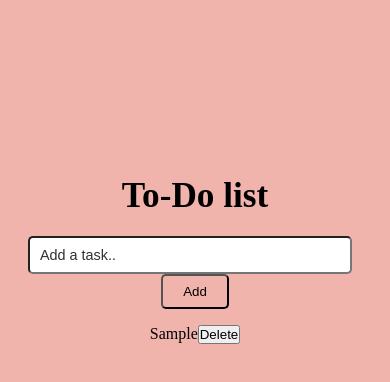
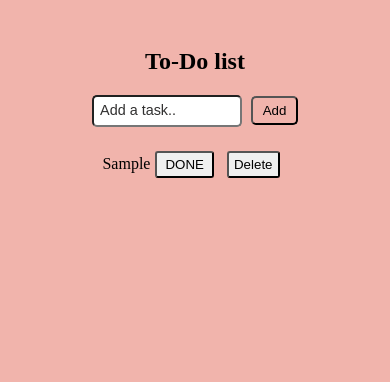
Before and after one commit to snehab162004/to-do-list, a plain HTML site: page index.html in a window 390 px wide. Both pictures are taken after typing "Sample" into the empty fields and a click on the button "Add". Drawn offline with Linux system fonts and the light colour scheme.

Commit message:
responsive added

```diff
--- a/index.js
+++ b/index.js
@@ -1,53 +1,67 @@
-//get neccessary elements
-
+// Get necessary elements
 const taskInput = document.getElementById("task-input");
 const addBtn = document.getElementById("add-btn");
 const taskList = document.getElementById("task-list");
 
-//function to add a task
-
+// Function to add a task
 function addTask() {
     const taskText = taskInput.value;
 
-    if(taskText) {
-    //create a new list item
+    if (taskText) {
+        // Create a new list item
         const taskItem = document.createElement("li");
         taskItem.innerText = taskText;
         taskItem.classList.add("task-item");
 
-    //add event listener to mark task as completed
-    taskItem.addEventListener("click", function() {
+
+        // Add a done button to mark task as completed
+        const doneBtn = document.createElement("button");
+        doneBtn.classList.add("done-btn");
+        doneBtn.innerText = "DONE";
+
+        doneBtn.addEventListener("click", function(event) {
+            event.stopPropagation();
             taskItem.classList.toggle("completed");
+
+            if (taskItem.classList.contains("completed")) {
+                doneBtn.innerText = "Completed";
+            } else {
+                doneBtn.innerText = "Done";
+            }
         });
 
-    //add a delete btn to remove task
-    const deleteBtn = document.createElement("Button");
+
+        // Add a delete button to remove task
+        const deleteBtn = document.createElement("button");
         deleteBtn.innerText = "Delete";
         deleteBtn.classList.add("delete-btn");
 
-    //add event listener to delete a task
+        // Add event listener to delete a task
         deleteBtn.addEventListener("click", function(event) {
             event.stopPropagation();
             taskItem.remove();
         });
 
-    //append the delete btn to the task item
+        // Append the done button to the task item
+        taskItem.appendChild(doneBtn);
+
+        // Append the delete button to the task item
         taskItem.appendChild(deleteBtn);
 
-    //append the task item to the task list
+        // Append the task item to the task list
         taskList.appendChild(taskItem);
 
-    //clear the input field
+        // Clear the input field
         taskInput.value = "";
     }
 }
 
-//add eventListener to the button
+// Add eventListener to the button
 addBtn.addEventListener("click", addTask);
 
-//add eventListener to the input field for pressing enter key
+// Add eventListener to the input field for pressing enter key
 taskInput.addEventListener("keypress", function(event) {
-    if(event.key === "Enter") {
+    if (event.key === "Enter") {
         addTask();
     }
 });
--- a/style.css
+++ b/style.css
@@ -1,20 +1,21 @@
 * {
     margin: 0;
     padding: 0;
+    box-sizing: border-box;
 }
+
 body {
     background-color: #F1B4AC;
     text-align: center;
     margin-top: 11rem;
 }
 
-h1{
+h1 {
     font-size: 2.2rem;
 }
 
 #todo-container {
     margin-top: 20px;
-
 }
 
 #task-input {
@@ -24,24 +25,24 @@ h1{
     border-radius: 5px;
     outline: none;
 }
+
 input::placeholder {
     font-size: 0.9rem;
     color: rgb(49, 48, 48);
 }
 
-.taskItem.checked {
-    background: rgb(233, 114, 114);;
+.task-item.completed {
+    background: rgb(233, 114, 114);
     color: black;
     text-decoration: line-through;
     cursor: pointer;
-  }
+}
 
 #add-btn {
     padding: 8px 20px;
     cursor: pointer;
     background-color: transparent;
     border-radius: 5px;
-
 }
 
 #add-btn:hover {
@@ -53,12 +54,79 @@ ul {
     list-style: none;
     margin-top: 1rem;
 }
-ul li{
+
+ul li {
     user-select: none;
 }
 
-.delteBtn {
+.done-btn {
+    padding: 6px 12px;
+    margin: 5px;
+    border-radius: 3px;
+    cursor: pointer;
+}
+
+.delete-btn {
     padding: 6px 8px;
     border-radius: 3px;
-    margin: 2rem;
+    margin: 5px;
 }
+
+/* Responsive Styles */
+@media (max-width: 768px) {
+    body {
+        margin-top: 5rem;
+    }
+
+    h1 {
+        font-size: 1.8rem;
+    }
+
+    #task-input {
+        width: 200px;
+        margin-right: 5px;
+        padding: 0.5rem;
+    }
+
+    #add-btn {
+        padding: 6px 15px;
+    }
+
+    .done-btn {
+        padding: 5px 10px;
+    }
+
+    .delete-btn {
+        margin: 1rem;
+        padding: 5px 6px;
+    }
+}
+
+@media (max-width: 480px) {
+    body {
+        margin-top: 3rem;
+    }
+
+    h1 {
+        font-size: 1.5rem;
+    }
+
+    #task-input {
+        width: 150px;
+        margin-right: 5px;
+        padding: 0.4rem;
+    }
+
+    #add-btn {
+        padding: 5px 10px;
+    }
+
+    .done-btn {
+        padding: 4px 8px;
+    }
+
+    .delete-btn {
+        margin: 0.5rem;
+        padding: 4px 5px;
+    }
+}
```
Also changed, not shown: index.html (+1 -0 lines). Lines whose indentation alone changed are shown as unchanged.
